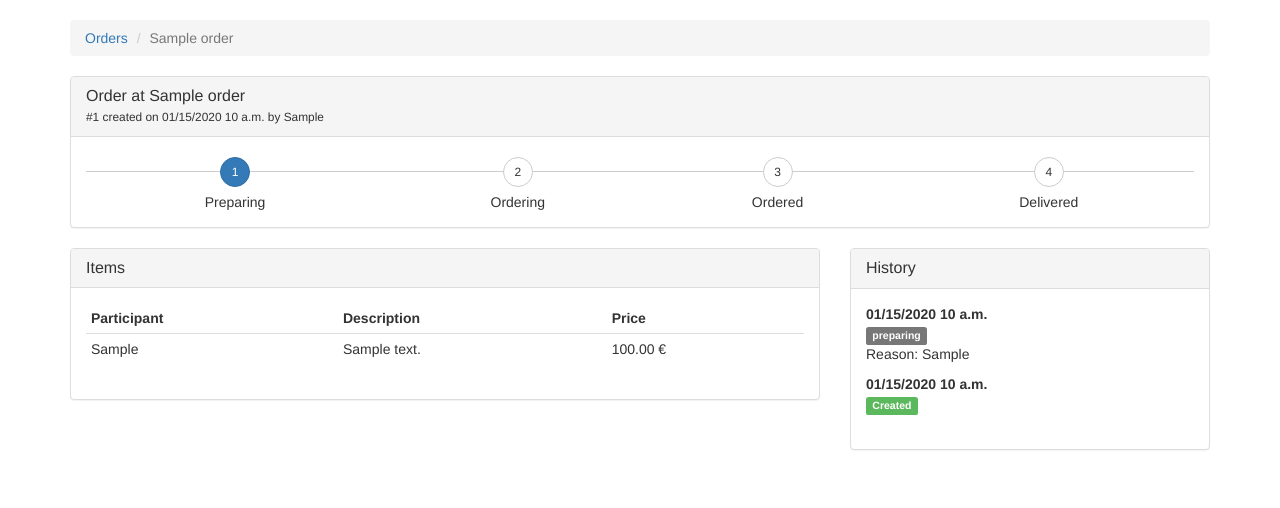
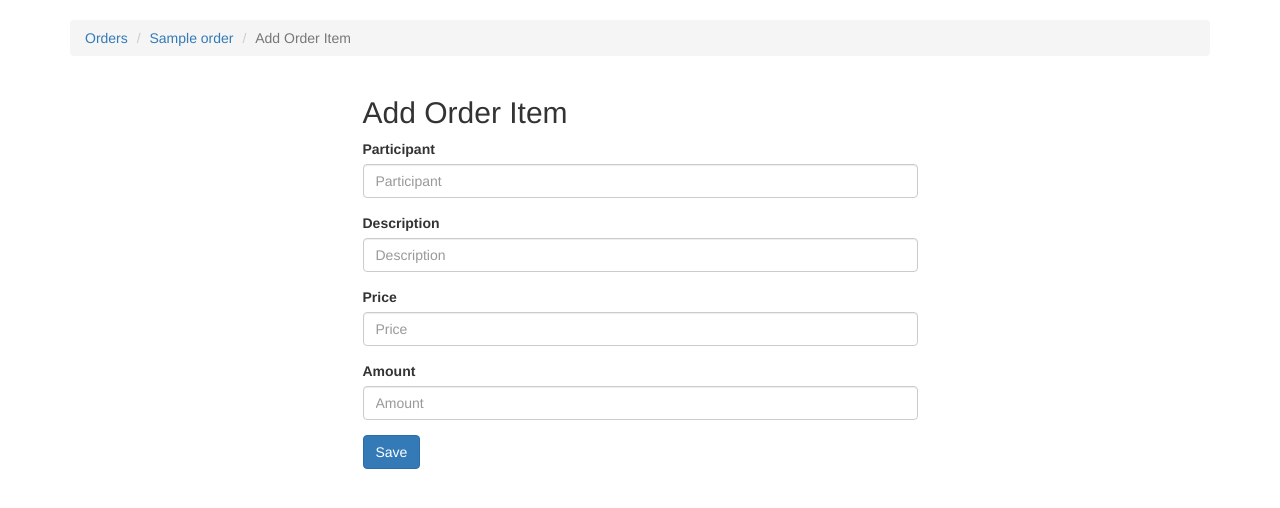
Before and after one commit to chaosdorf/chaospizza, a Django app: page /order/1/item/create in a window 1280 px wide. Shown: the part 51-559 px from the top of the page. Run offline with Django 3.2, Linux system fonts and the light colour scheme; tables that the repository leaves empty hold one stand-in row (values such as "Sample post"); some libraries are stand-ins or nearby versions.

Commit message:
feat(order): Implement order participation
This commits adds most required UI, logic and tests for #5.

```diff
--- a/chaospizza/orders/templates/orders/order_detail.html
+++ b/chaospizza/orders/templates/orders/order_detail.html
@@ -33,17 +33,29 @@
                                     <th style="border-top:0;">Participant</th>
                                     <th style="border-top:0;">Description</th>
                                     <th style="border-top:0;">Price</th>
+                                    <th style="border-top:0;">Action</th>
                                 </tr>
                                 {% for item in order.items %}
                                 <tr>
                                     <td>{{ item.participant }}</td>
                                     <td>{{ item.description }}</td>
                                     <td>{{ item.total_price }} €</td>
+                                    <td>
+                                        {% if order.state == 'preparing' and item.participant == request.session.participant %}
+                                        <a href="{% url 'orders:update_orderitem' order_slug=order.id item_slug=item.id %}" role="button" class="btn btn-default btn-xs">
+                                            <span class="glyphicon glyphicon-edit" aria-hidden="true"></span>
+                                        </a>
+                                        <a href="{% url 'orders:delete_orderitem' order_slug=order.id item_slug=item.id %}" role="button" class="btn btn-danger btn-xs">
+                                            <span class="glyphicon glyphicon-remove" aria-hidden="true"></span>
+                                        </a>
+                                        {% endif %}
+                                    </td>
                                 </tr>
                                 {% endfor %}
                             </table>
-                            {% else %}
-                            {% bootstrap_alert "No Items yet." alert_type='warning' dismissable=False %}
+                            {% endif %}
+                            {% if order.state == 'preparing' %}
+                            <a class="btn btn-primary pull-right" href="{% url 'orders:create_orderitem' order_slug=order.id %}" role="button">AddItem</a>
                             {% endif %}
                         </div>
                     </div>
--- /dev/null
+++ b/chaospizza/orders/templates/orders/orderitem_form.html
@@ -0,0 +1,19 @@
+{% extends "base.html" %}
+{% load bootstrap3 %}
+{% block content %}
+    <ol class="breadcrumb">
+        <li><a href="{% url 'orders:list_orders' %}">Orders</a></li>
+        <li><a href="{% url 'orders:view_order' order_slug=order.id %}">{{ order.restaurant_name }}</a></li>
+        <li class="active">{% if object %}Change Order Item{% else %}Add Order Item{% endif %}</li>
+    </ol>
+    <div class="row">
+        <div class="col-md-6 col-md-offset-3">
+            <h2>{% if object %}Change Order Item{% else %}Add Order Item{% endif %}</h2>
+            <form action="" method="post">
+                {% csrf_token %}
+                {% bootstrap_form form %}
+                {% bootstrap_button "Save" button_type="submit" button_class="btn-primary" %}
+            </form>
+        </div>
+    </div>
+{% endblock %}
--- a/chaospizza/orders/urls.py
+++ b/chaospizza/orders/urls.py
@@ -3,6 +3,7 @@
 from django.conf.urls import url
 from .views import (
     ListOrders, CreateOrder, ViewOrder, UpdateOrderState, CancelOrder,
+    CreateOrderItem, UpdateOrderItem, DeleteOrderItem
 )
 
 
@@ -17,6 +18,18 @@
         name='create_order'
     ),
     url(
+        r'^order/(?P<order_slug>[0-9]+)/item/(?P<item_slug>[0-9]+)/update', UpdateOrderItem.as_view(),
+        name='update_orderitem'
+    ),
+    url(
+        r'^order/(?P<order_slug>[0-9]+)/item/(?P<item_slug>[0-9]+)/delete', DeleteOrderItem.as_view(),
+        name='delete_orderitem'
+    ),
+    url(
+        r'^order/(?P<order_slug>[0-9]+)/item/create', CreateOrderItem.as_view(),
+        name='create_orderitem'
+    ),
+    url(
         r'^order/(?P<order_slug>[0-9]+)/update-state', UpdateOrderState.as_view(),
         name='update_state'
     ),
--- a/chaospizza/orders/views.py
+++ b/chaospizza/orders/views.py
@@ -1,15 +1,17 @@
 # pylint: disable=C0111
 # pylint: disable=R0201
+# pylint: disable=W0201
 # pylint: disable=W0613
+from django import forms
 from django.urls import reverse
 from django.shortcuts import redirect
 from django.views.generic.base import View
 from django.views.generic.list import ListView
-from django.views.generic.edit import CreateView
+from django.views.generic.edit import CreateView, UpdateView, DeleteView
 from django.views.generic.detail import DetailView, SingleObjectMixin
 from django.contrib import messages
 
-from .models import Order
+from .models import Order, OrderItem
 
 
 class CoordinatorSessionMixin:
@@ -18,6 +20,14 @@
     def is_coordinator(self):
         """Determine if the current user coordinates an order."""
         return 'is_coordinator' in self.request.session and self.request.session['is_coordinator']
+
+    def coordinated_order_id(self):
+        """Return the internal pk of the order record that the current user coordinates, or None."""
+        return self.request.session['order_id'] if 'order_id' in self.request.session else None
+
+    def coordinator_name(self):
+        """Return the name of the current coordinator, or None."""
+        return self.request.session['coordinator_name'] if 'coordinator_name' in self.request.session else None
 
     def enable_order_coordination(self, order):
         """
@@ -33,7 +43,6 @@
         """Disable order coordination for the current session."""
         del self.request.session['is_coordinator']
         del self.request.session['order_id']
-        del self.request.session['coordinator_name']
 
 
 class ListOrders(ListView):
@@ -49,6 +58,10 @@
     model = Order
     fields = ['coordinator', 'restaurant_name']
     template_name_suffix = '_create'
+
+    def get_initial(self):
+        """Populate the coordinator name if the user is already known in the session."""
+        return {'coordinator': self.coordinator_name()}
 
     def get(self, request, *args, **kwargs):
         """Enforce only one active order per user at a time."""
@@ -116,3 +129,88 @@
         except ValueError as err:
             messages.add_message(request, messages.ERROR, 'Order #{} could not be canceled: {}'.format(order.id, err))
         return redirect(reverse('orders:view_order', kwargs={'order_slug': order.id}))
+
+
+class CreateOrderItem(CreateView):
+    """Add a new order item to an existing order."""
+
+    model = OrderItem
+    fields = ['participant', 'description', 'price', 'amount']
+
+    def get_initial(self):
+        """Populate the participant name if the user is already known in the session."""
+        if 'coordinator_name' in self.request.session:
+            participant_name = self.request.session['coordinator_name']
+        elif 'participant_name' in self.request.session:
+            participant_name = self.request.session['participant_name']
+        else:
+            participant_name = None
+        return {
+            'participant': participant_name
+        }
+
+    def get_context_data(self, **kwargs):
+        """Load associated Order record."""
+        context = super(CreateOrderItem, self).get_context_data(**kwargs)
+        context['order'] = Order.objects.filter(pk=self.kwargs['order_slug']).get()
+        return context
+
+    def form_valid(self, form):
+        """Associate created OrderItem with existing Order and add the participant's name to the session state."""
+        self.object = form.save(commit=False)
+        self.object.order = Order.objects.filter(pk=self.kwargs['order_slug']).get()
+        self.object.save()
+        self.request.session['participant'] = self.object.participant
+        return redirect('orders:view_order', order_slug=self.kwargs['order_slug'])
+
+
+class UpdateOrderItemForm(forms.ModelForm):
+    """Custom ModelForm for OrderItem where the participant field can not be changed."""
+
+    class Meta:  # noqa
+        model = OrderItem
+        fields = ['participant', 'description', 'price', 'amount']
+
+    participant = forms.CharField(disabled=True)
+
+
+class UpdateOrderItem(UpdateView):
+    """Update a single order item."""
+
+    model = OrderItem
+    slug_field = 'id'
+    slug_url_kwarg = 'item_slug'
+    form_class = UpdateOrderItemForm
+
+    # TODO check if order can be modified
+    # TODO make sure user is allowed to edit
+
+    def get_context_data(self, **kwargs):
+        """Load associated Order record."""
+        context = super(UpdateOrderItem, self).get_context_data(**kwargs)
+        context['order'] = Order.objects.filter(pk=self.kwargs['order_slug']).get()
+        return context
+
+    def get_success_url(self):
+        """Return order detail view."""
+        return reverse('orders:view_order', kwargs={'order_slug': self.kwargs['order_slug']})
+
+
+class DeleteOrderItem(DeleteView):
+    """Delete a single order item."""
+
+    model = OrderItem
+    slug_field = 'id'
+    slug_url_kwarg = 'item_slug'
+
+    # TODO check if order can be modified
+    # TODO make sure user is allowed to edit
+    def get_context_data(self, **kwargs):
+        """Load associated Order record."""
+        context = super(DeleteOrderItem, self).get_context_data(**kwargs)
+        context['order'] = Order.objects.filter(pk=self.kwargs['order_slug']).get()
+        return context
+
+    def get_success_url(self):
+        """Return order detail view."""
+        return reverse('orders:view_order', kwargs={'order_slug': self.kwargs['order_slug']})
```
Also changed, not shown: chaospizza/orders/templates/orders/orderitem_confirm_delete.html (added, +14 -0 lines), chaospizza/orders/tests/test_views.py (+15 -6 lines).
